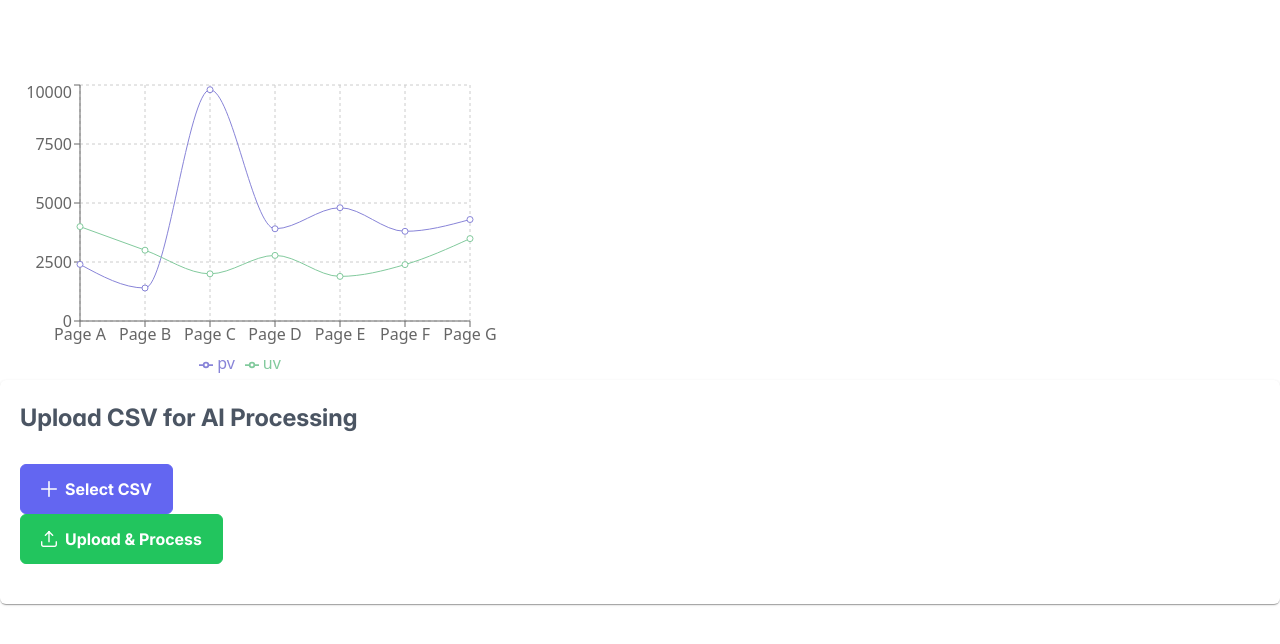
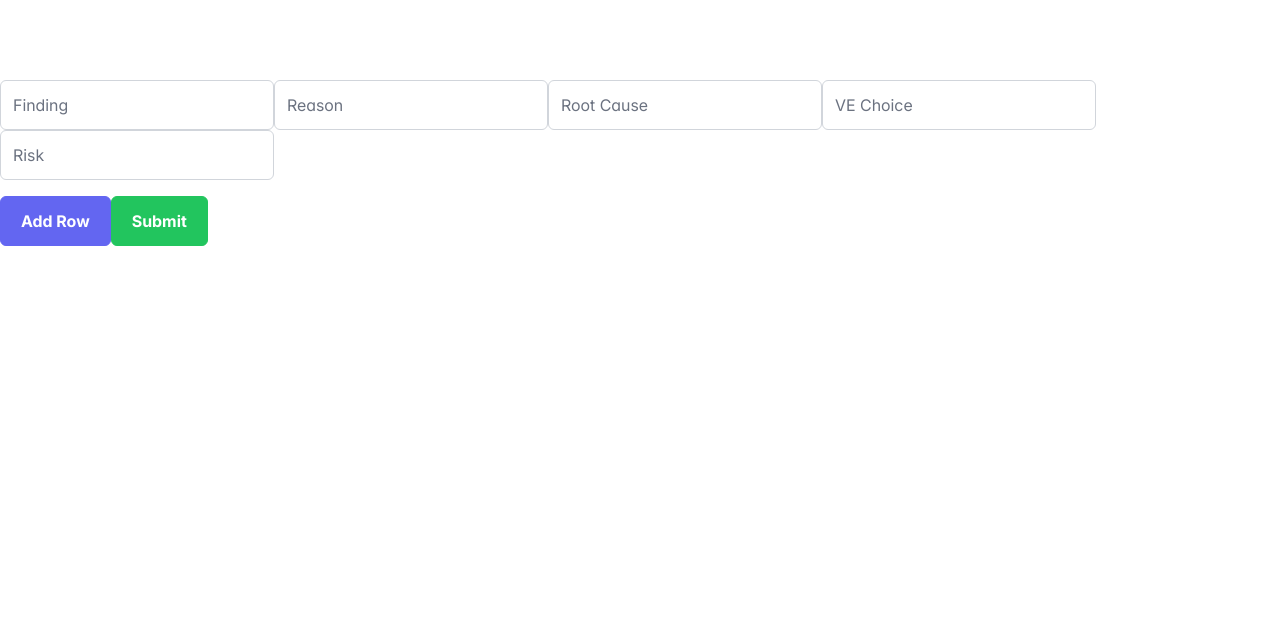
Before and after one commit to Dot-Den/AI-Stuff, a React (Vite) app in the folder buuk-ai-assistant/: page /sheqaudit in a window 1280 px wide. Shown: the top 644 px of the page. Built offline with nearby package versions, Linux system fonts and the light colour scheme.

Commit message:
Qwen connected to IDE, working findings

```diff
--- a/buuk-ai-assistant/src/main.tsx
+++ b/buuk-ai-assistant/src/main.tsx
@@ -10,7 +10,7 @@ const queryClient = new QueryClient();
 
 import { BrowserRouter, Route, Routes } from "react-router-dom";
 // import Navbar from "./core/components/Navbar";
-import SHEQAuditView from "./pages/SHEQAudit/containers/SHEQAuditView"; // Import the SHEQAuditView component
+import SHEQAuditView from "./pages/SHEQAudit/containers/SHEQAuditView.tsx"; // Import the SHEQAuditView component
 import TestModelCallView from "./pages/TestModelCall/TestModelCallView"
 
 const Main = () => {
--- a/buuk-ai-assistant/src/pages/SHEQAudit/containers/SHEQAuditView.tsx
+++ b/buuk-ai-assistant/src/pages/SHEQAudit/containers/SHEQAuditView.tsx
@@ -1,104 +1,139 @@
 import React, { useState } from 'react';
+import { Button } from 'primereact/button';
+import { InputText } from 'primereact/inputtext';
 import axios from 'axios';
-import { saveAs } from 'file-saver';
-import { LineChart, Line, XAxis, YAxis, CartesianGrid, Tooltip, Legend } from 'recharts';
-import { Button } from 'primereact/button';
-import { FileUpload, FileUploadHandlerEvent } from 'primereact/fileupload';
-import { Card } from 'primereact/card';
-import { Message } from 'primereact/message';
 
-const data = [
-  { name: 'Page A', uv: 4000, pv: 2400, amt: 2400 },
-  { name: 'Page B', uv: 3000, pv: 1398, amt: 2210 },
-  { name: 'Page C', uv: 2000, pv: 9800, amt: 2290 },
-  { name: 'Page D', uv: 2780, pv: 3908, amt: 2000 },
-  { name: 'Page E', uv: 1890, pv: 4800, amt: 2181 },
-  { name: 'Page F', uv: 2390, pv: 3800, amt: 2500 },
-  { name: 'Page G', uv: 3490, pv: 4300, amt: 2100 },
-];
+interface Finding {
+  finding: string;
+  reason: string;
+  rootCause: string;
+  veChoice: string;
+  risk: string;
+  percentageCertainty: number;
+}
 
 const SHEQAuditView = () => {
-  const [loading, setLoading] = useState(false);
-  const [response, setResponse] = useState<string | null>(null);
+  const [findings, setFindings] = useState<Finding[]>([
+    {
+      finding: '',
+      reason: '',
+      rootCause: '',
+      veChoice: '',
+      risk: '',
+      percentageCertainty: 0,
+    },
+  ]);
 
-  // Handle the file upload
-  const handleUpload = async (event: FileUploadHandlerEvent) => {
-    const file = event.files[0];
-    if (!file) {
-      setResponse('Please select a file.');
-      return;
-    }
+  const addRow = () => {
+    setFindings([...findings, {
+      finding: '',
+      reason: '',
+      rootCause: '',
+      veChoice: '',
+      risk: '',
+      percentageCertainty: 0,
+    }]);
+  };
 
-    setLoading(true);
+  const handleInputChange = (index: number, field: keyof Finding, value: any) => {
+    setFindings(findings.map((finding, idx) =>
+      index === idx ? { ...finding, [field]: value } : finding
+    ));
+  };
+
+  const submitForm = async () => {
     try {
-      const formData = new FormData();
-      formData.append('csv', file);
+        const findingsList = findings.map(finding => finding.finding).join(', ');
+        const apiKey = 'eyJhbGciOiJIUzI1NiIsInR5cCI6IkpXVCJ9.eyJpZCI6ImQ5OGIzNzA5LTc2YTQtNGE2YS04YzZmLTJhZGQwYTM0NjE1ZSJ9.7hh5ffKyB4ZB5tidroQlQgQAt_e2BOwYku23Zb3zkAM'; // Use your actual API key or environment variable
+        const url = 'https://server03.hackathonservices.co.uk/api/chat/completions';
+        const response = await axios.post(
+            url,
+            {
+                title: "deniz-test-model",
+                model: 'deniz-test-model', // Replace with the actual model name you are using
+                provider: "ollama",
+                messages: [
+                        {
+                          role: 'system',
+                          content: 'Make sure the columns included are Findings (which is the initial sent text), Reason, Root Cause,  VeChoice, risk and only give the field value and show me a percentage of how certain you are of the correct answer as its own column. Do not respond with anything apart from a json list of each of the rows.',
+                        },
+                        {
+                          role: 'user',
+                          content: findingsList,
+                        }
+                ],
+            },
+            {
+                headers: {
+                    'Authorization': `Bearer ${apiKey}`,
+                    'Content-Type': 'application/json', // Make sure the Content-Type is set
+                },
+            }
+        );
 
-      // Send the CSV file to OpenWebUI API
-      const openwebuiResponse = await axios.post('http://localhost:3000/api/model/', formData, {
-        headers: { 'Content-Type': 'multipart/form-data' },
-        responseType: 'blob',  // to handle file responses
-      });
+// Parse the API response content from JSON string to JavaScript array
+const apiResponseContent = JSON.parse(response.data.choices[0].message.content);
 
-      // Process the returned file (for example, a CSV file)
-      const blob = new Blob([openwebuiResponse.data], { type: 'text/csv' });
-      saveAs(blob, 'processed_report.csv');
+// Transform API response to match Finding interface
+const transformedFindings: Finding[] = apiResponseContent.map((apiFinding: any) => ({
+    finding: apiFinding.Findings,
+    reason: apiFinding.Reason,
+    rootCause: apiFinding['Root Cause'],
+    veChoice: apiFinding.VEChoice,
+    risk: apiFinding.Risk,
+    percentageCertainty: parseInt(apiFinding.Certainty.replace('%', ''), 10),
+}));
 
-      setResponse('File processed successfully!');
-    } catch (error) {
-      console.error('Error uploading file:', error);
-      setResponse('Error processing the file.');
-    } finally {
-      setLoading(false);
-    }
-  };
+setFindings(transformedFindings);
+} catch (error) {
+console.error('Error submitting the form', error);
+}
+};
 
   return (
     <div>
-      <LineChart
-        width={500}
-        height={300}
-        data={data}
-        margin={{
-          top: 5, right: 30, left: 20, bottom: 5,
-        }}
-      >
-        <CartesianGrid strokeDasharray="3 3" />
-        <XAxis dataKey="name" />
-        <YAxis />
-        <Tooltip />
-        <Legend />
-        <Line type="monotone" dataKey="pv" stroke="#8884d8" activeDot={{ r: 8 }} />
-        <Line type="monotone" dataKey="uv" stroke="#82ca9d" />
-      </LineChart>
-
-      <Card title="Upload CSV for AI Processing">
-        <FileUpload
-          mode="basic"
-          name="csv"
-          accept=".csv"
-          customUpload
-          uploadHandler={handleUpload}
-          chooseLabel="Select CSV"
-          className="p-mb-3"
-        />
-        <Button
-          label="Upload & Process"
-          icon="pi pi-upload"
-          loading={loading}
-          className="p-button-success p-mt-2"
-          onClick={() => {
-            const fileInput = document.querySelector("input[type=file]") as HTMLInputElement;
-            if (fileInput?.files?.[0]) {
-              handleUpload({ files: [fileInput.files[0]] } as FileUploadHandlerEvent);
-            }
-          }}
-        />
-
-        {response && (
-          <Message severity="info" text={response} className="p-mt-3" />
-        )}
-      </Card>
+      {findings.map((finding, index) => (
+        <div key={index} className="p-grid p-justify-between" style={{ marginBottom: '1rem' }}>
+          <InputText
+            value={finding.finding}
+            onChange={(e) => handleInputChange(index, 'finding', e.target.value)}
+            placeholder="Finding"
+            className="p-mr-2"
+          />
+          <InputText
+            value={finding.reason}
+            onChange={(e) => handleInputChange(index, 'reason', e.target.value)}
+            placeholder="Reason"
+            className="p-mr-2"
+          />
+          <InputText
+            value={finding.rootCause}
+            onChange={(e) => handleInputChange(index, 'rootCause', e.target.value)}
+            placeholder="Root Cause"
+            className="p-mr-2"
+          />
+          <InputText
+            value={finding.veChoice}
+            onChange={(e) => handleInputChange(index, 'veChoice', e.target.value)}
+            placeholder="VE Choice"
+            className="p-mr-2"
+          />
+          <InputText
+            value={finding.risk}
+            onChange={(e) => handleInputChange(index, 'risk', e.target.value)}
+            placeholder="Risk"
+            className="p-mr-2"
+          />
+          {/* <InputText
+            type="number"
+            value={finding.percentageCertainty}
+            onChange={(e) => handleInputChange(index, 'percentageCertainty', Number(e.target.value))}
+            placeholder="Percentage Certainty (%)"
+          /> */}
+        </div>
+      ))}
+      <Button label="Add Row" onClick={addRow} className="p-mb-4"/>
+      <Button label="Submit" onClick={submitForm} className="p-mr-2" severity="success"/>
     </div>
   );
 };
--- a/buuk-ai-assistant/src/pages/TestModelCall/TestModelCallView.tsx
+++ b/buuk-ai-assistant/src/pages/TestModelCall/TestModelCallView.tsx
@@ -18,8 +18,8 @@ const TestModelCallView = () => {
       setError(null);
       setResponse(null);
 
-      const apiKey = 'eyJhbGciOiJIUzI1NiIsInR5cCI6IkpXVCJ9.eyJpZCI6ImQ5NTUyZGQzLTllY2QtNGRiYy1hNGExLTg1ZDVhYzJkZWE1YiJ9.RD5N9-fWhRIETQmbEBkRSh80f8-46q4KRwK8uKNlLnw'; // Use your actual API key or environment variable
-      const url = 'https://server01.hackathonservices.co.uk/api/chat/completions';
+      const apiKey = 'eyJhbGciOiJIUzI1NiIsInR5cCI6IkpXVCJ9.eyJpZCI6ImQ5OGIzNzA5LTc2YTQtNGE2YS04YzZmLTJhZGQwYTM0NjE1ZSJ9.7hh5ffKyB4ZB5tidroQlQgQAt_e2BOwYku23Zb3zkAM'; // Use your actual API key or environment variable
+      const url = 'https://server03.hackathonservices.co.uk/api/chat/completions';
 
       try {
         const res = await axios.post(
```
Also changed, not shown: buuk-ai-assistant/src/pages/SHEQAudit/containers/InitialSHEQAuditView.tsx (added, +107 -0 lines), 1 other file (tests, documents, lock files or other folders).
